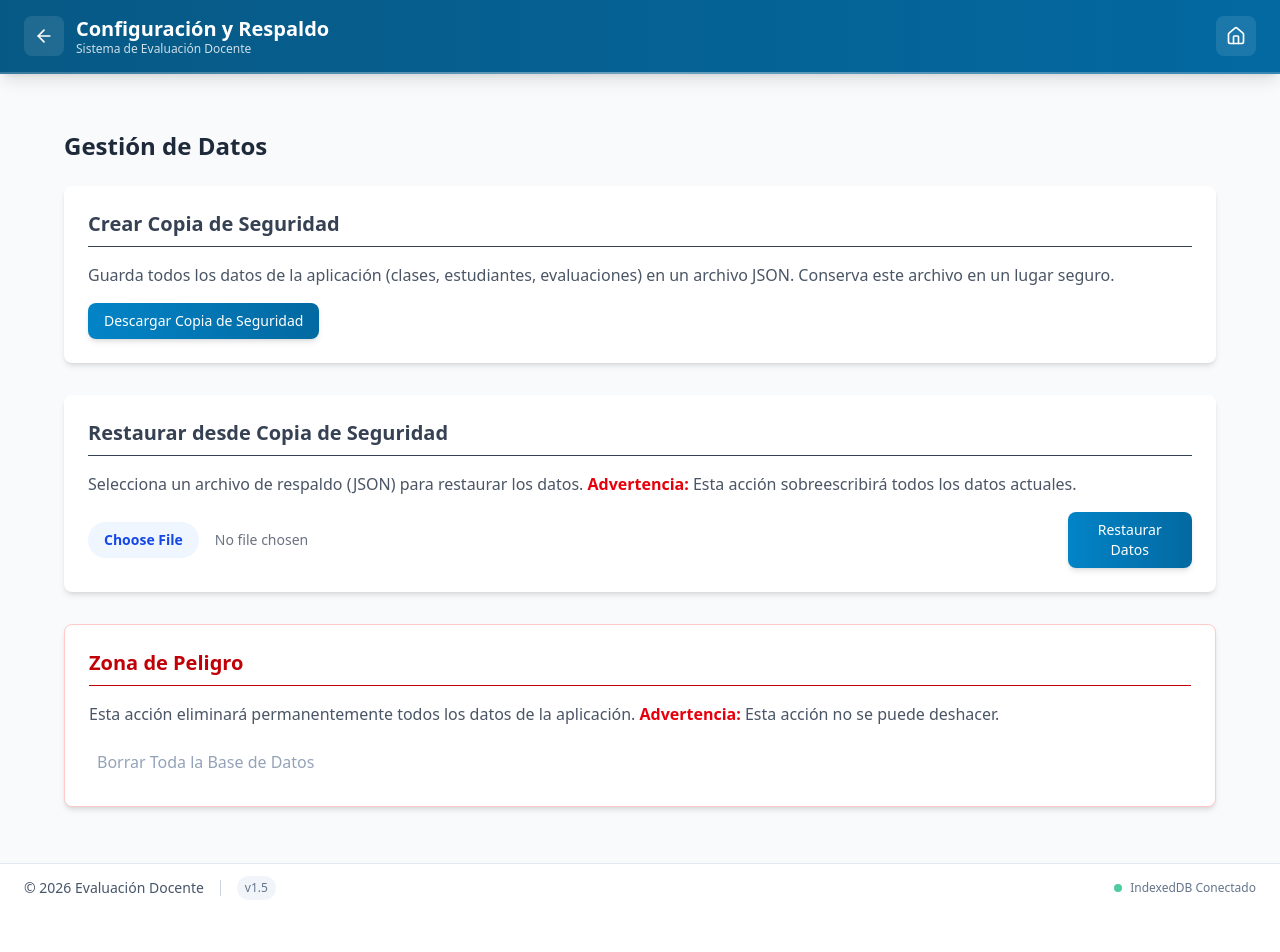
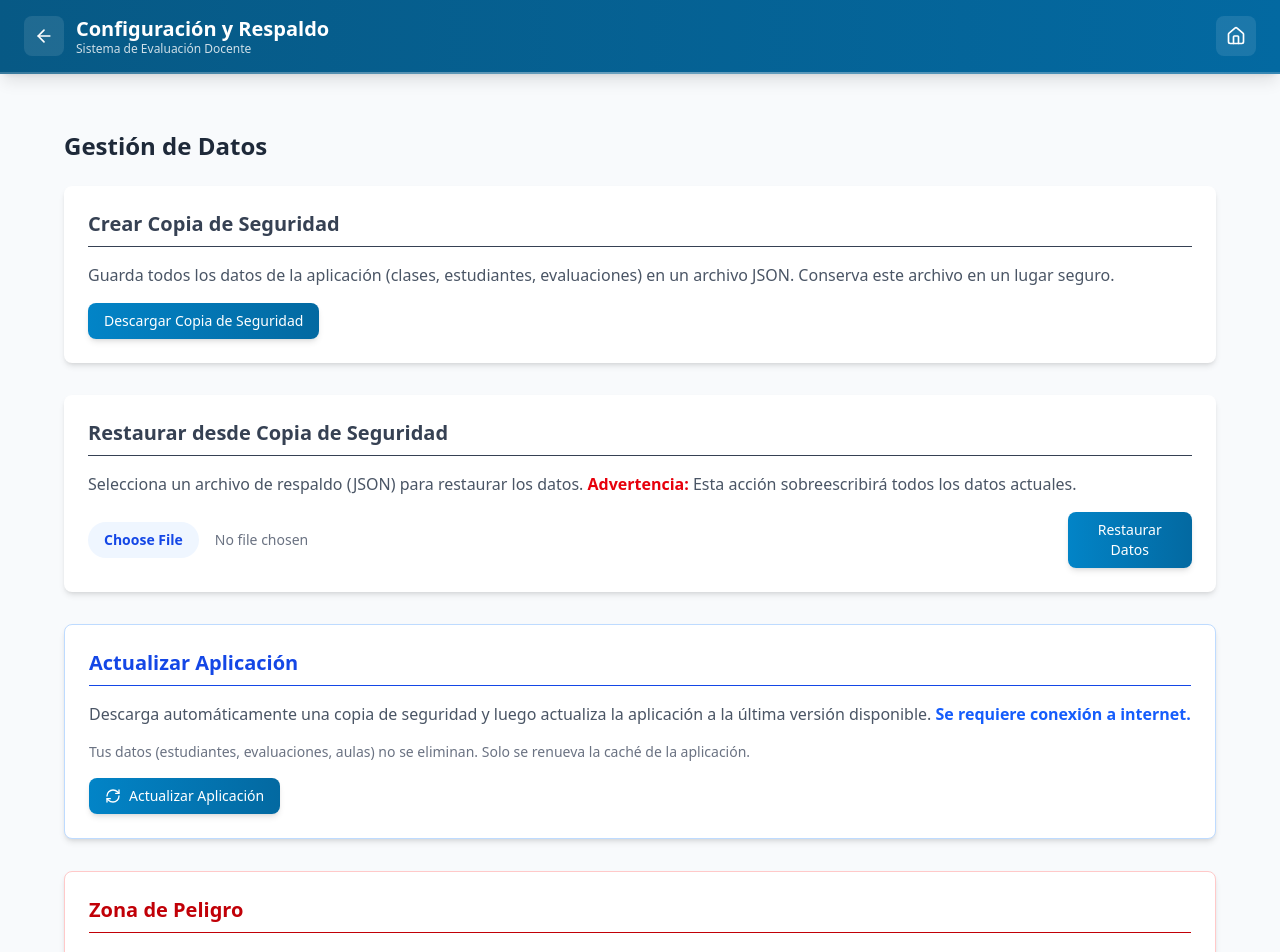
Before and after one commit to tucno21/evaluacion-docente, a React (Vite) app: page /config in a window 1280 px wide. Shown: the top 952 px of the page. Before the commit the page ends 912 px from the top, so only its background shows below. Built offline with nearby package versions, Linux system fonts and the light colour scheme.

Commit message:
boton actualizar aplicacion

```diff
--- a/src/pages/ConfigPage.tsx
+++ b/src/pages/ConfigPage.tsx
@@ -4,13 +4,16 @@ import Button from '../components/Button';
 import { useHeaderStore } from '../store/useHeaderStore';
 import Toast from '../components/Toast';
 import ModalAlert from '../components/ModalAlert';
+import { RefreshCw } from 'lucide-react';
 
 const ConfigPage: React.FC = () => {
     const { backupData, restoreData, checkDataExists, clearDatabase, loading, error } = useAppStore();
     const [isRestoreDisabled, setIsRestoreDisabled] = useState(true);
     const [selectedFile, setSelectedFile] = useState<File | null>(null);
-    const [toastInfo, setToastInfo] = useState<{ message: string; type: 'success' | 'error' } | null>(null);
+    const [toastInfo, setToastInfo] = useState<{ message: string; type: 'success' | 'error' | 'info' } | null>(null);
     const [isDeleteModalOpen, setIsDeleteModalOpen] = useState(false);
+    const [isUpdateModalOpen, setIsUpdateModalOpen] = useState(false);
+    const [isUpdating, setIsUpdating] = useState(false);
     const fileInputRef = useRef<HTMLInputElement>(null);
 
     const { setHeaderTitle } = useHeaderStore();
@@ -126,6 +129,44 @@ const ConfigPage: React.FC = () => {
         }
     };
 
+    const handleUpdateApp = async () => {
+        if (!navigator.onLine) {
+            setToastInfo({ message: 'No hay conexión a internet. Conéctate para actualizar la aplicación.', type: 'error' });
+            setIsUpdateModalOpen(false);
+            return;
+        }
+
+        setIsUpdating(true);
+        setToastInfo({ message: 'Creando copia de seguridad antes de actualizar...', type: 'info' });
+
+        try {
+            await backupData();
+
+            setToastInfo({ message: 'Copia de seguridad descargada. Actualizando aplicación...', type: 'info' });
+
+            if ('serviceWorker' in navigator) {
+                const registrations = await navigator.serviceWorker.getRegistrations();
+                for (const registration of registrations) {
+                    await registration.unregister();
+                }
+            }
+
+            const cacheNames = await caches.keys();
+            for (const name of cacheNames) {
+                await caches.delete(name);
+            }
+
+            setToastInfo({ message: 'Caché eliminado. Recargando aplicación...', type: 'success' });
+
+            setTimeout(() => {
+                window.location.reload();
+            }, 2000);
+        } catch {
+            setToastInfo({ message: 'Error al actualizar la aplicación. Intenta de nuevo.', type: 'error' });
+            setIsUpdating(false);
+        }
+    };
+
     return (
         <div className="p-4 md:p-6">
             <h1 className="text-2xl font-bold mb-6 text-gray-800 dark:text-gray-200">Gestión de Datos</h1>
@@ -189,6 +230,24 @@ const ConfigPage: React.FC = () => {
                 )}
             </div>
 
+            <div className="bg-white dark:bg-dark-bg-card shadow-md rounded-lg p-6 mt-8 border border-blue-200 dark:border-blue-800">
+                <h2 className="text-xl font-semibold mb-4 text-blue-700 dark:text-blue-400 border-b dark:border-gray-700 pb-2">Actualizar Aplicación</h2>
+                <p className="text-gray-600 dark:text-gray-400 mb-4">
+                    Descarga automáticamente una copia de seguridad y luego actualiza la aplicación a la última versión disponible.
+                    <span className="font-bold text-blue-600 dark:text-blue-400"> Se requiere conexión a internet.</span>
+                </p>
+                <p className="text-sm text-gray-500 dark:text-gray-500 mb-4">
+                    Tus datos (estudiantes, evaluaciones, aulas) no se eliminan. Solo se renueva la caché de la aplicación.
+                </p>
+                <Button
+                    onClick={() => setIsUpdateModalOpen(true)}
+                    disabled={isUpdating}
+                >
+                    <RefreshCw className={`h-4 w-4 mr-2 ${isUpdating ? 'animate-spin' : ''}`} />
+                    {isUpdating ? 'Actualizando...' : 'Actualizar Aplicación'}
+                </Button>
+            </div>
+
             <div className="bg-white dark:bg-dark-bg-card shadow-md rounded-lg p-6 mt-8 border border-red-200 dark:border-red-800">
                 <h2 className="text-xl font-semibold mb-4 text-red-700 dark:text-red-400 border-b dark:border-gray-700 pb-2">Zona de Peligro</h2>
                 <p className="text-gray-600 dark:text-gray-400 mb-4">
@@ -212,6 +271,21 @@ const ConfigPage: React.FC = () => {
                     }}
                 />
             )}
+
+            {isUpdateModalOpen && (
+                <ModalAlert
+                    isOpen={isUpdateModalOpen}
+                    onClose={() => setIsUpdateModalOpen(false)}
+                    title="Actualizar Aplicación"
+                    message="Se creará una copia de seguridad automática y luego se actualizará la aplicación a la última versión. Tus datos no se eliminan. ¿Deseas continuar?"
+                    confirmText="Sí, Actualizar"
+                    cancelText="Cancelar"
+                    onConfirm={() => {
+                        setIsUpdateModalOpen(false);
+                        handleUpdateApp();
+                    }}
+                />
+            )}
         </div>
     );
 };
```
